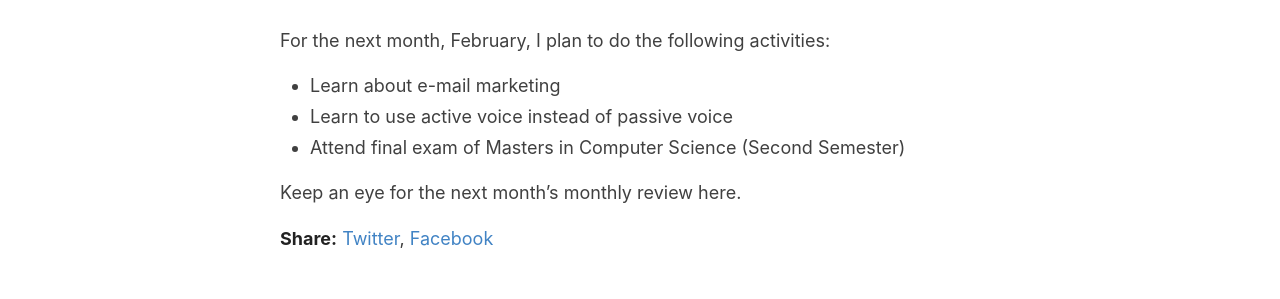
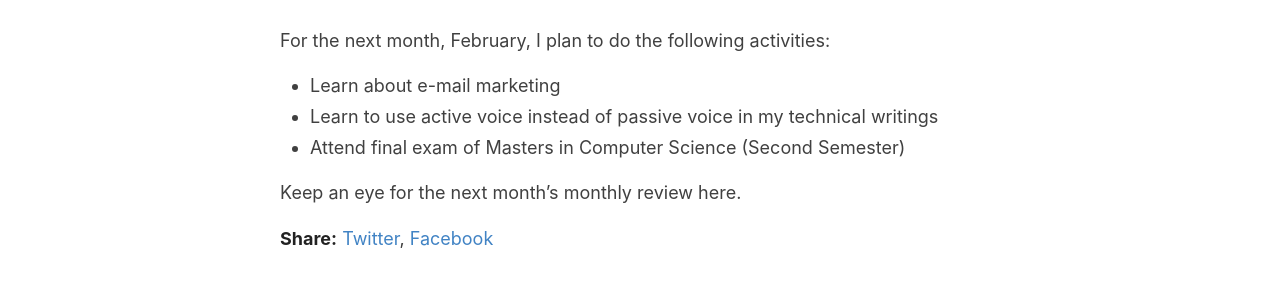
Before and after one commit to opnchaudhary/parasnath.com.np, a Jekyll site: the page built from src/_posts/2020-02-01-january-month-in-review.markdown, in a window 1280 px wide. Shown: the part 1450-1749 px from the top of the page. Built offline with Jekyll 4.4.1, drawn with Linux system fonts in a browser that asks for light colours; comment, search, counter and statistics services are not loaded.

Commit message:
updated month review blog

```diff
--- a/src/_posts/2020-02-01-january-month-in-review.markdown
+++ b/src/_posts/2020-02-01-january-month-in-review.markdown
@@ -35,7 +35,7 @@ This year started pretty well. January was a month with a ton of excitement. I h
 ## For next month
 For the next month, February, I plan to do the following activities:
 * Learn about e-mail marketing
-* Learn to use active voice instead of passive voice
+* Learn to use active voice instead of passive voice in my technical writings
 * Attend final exam of Masters in Computer Science (Second Semester)
 
 Keep an eye for the next month's monthly review here.
```
